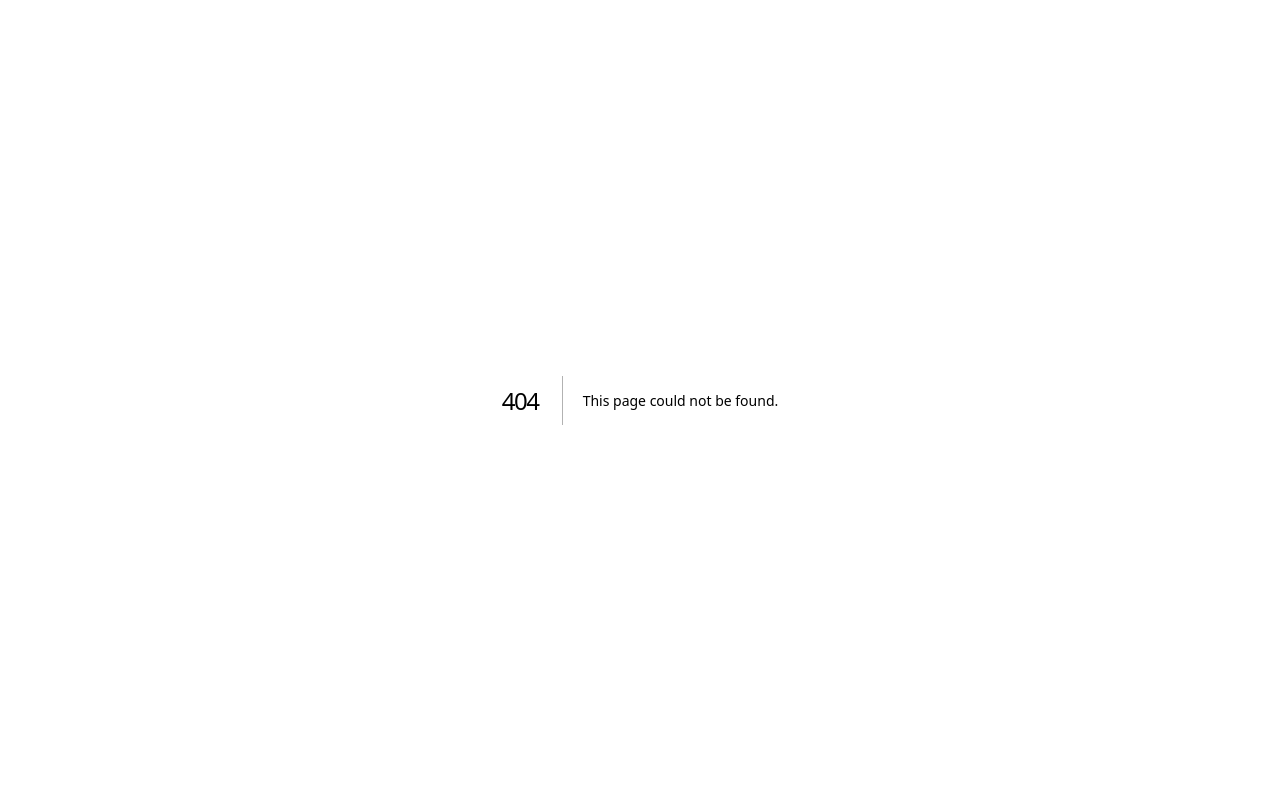
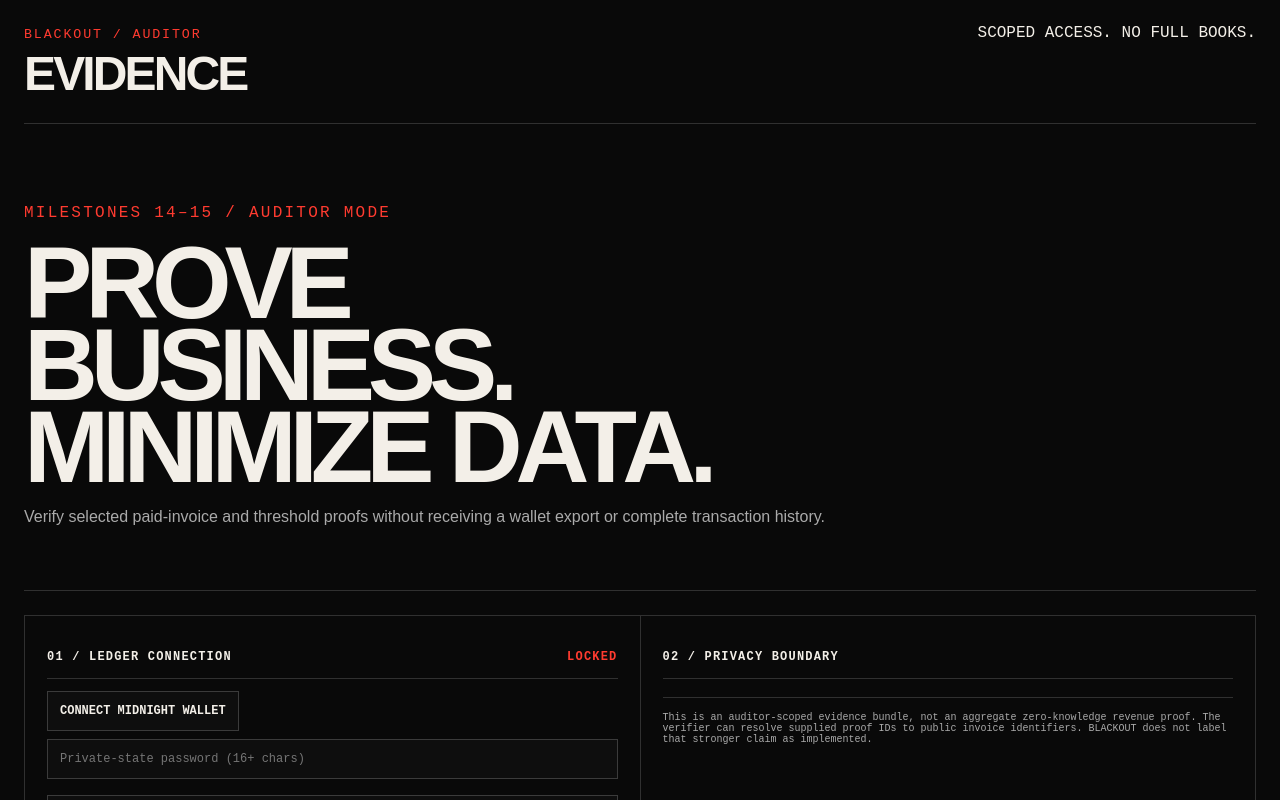
Before and after one commit to mushee-io/Invoice, a Next.js app: page /audit in a window 1280 px wide. Before the commit this address had no page. Shown: the top 800 px of the page. Built offline with nearby package versions, Linux system fonts and the light colour scheme.

Commit message:
feat: add auditor portal route

```diff
--- /dev/null
+++ b/src/app/audit/page.tsx
@@ -0,0 +1,5 @@
+import AuditorPortalClientOnly from "@/components/AuditorPortalClientOnly";
+
+export default function AuditPage() {
+  return <AuditorPortalClientOnly />;
+}
```
